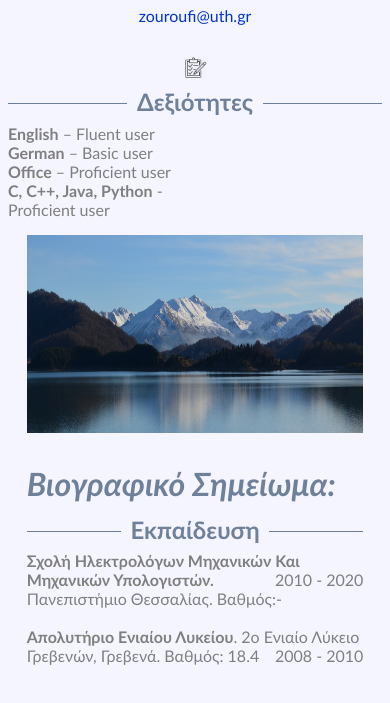
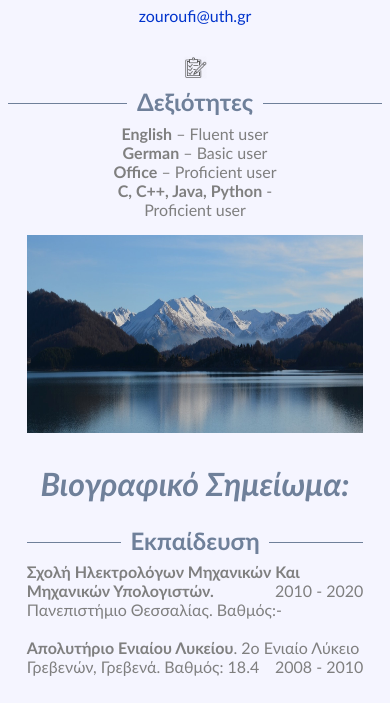
Before and after one commit to zouroufi/UTH-webpage, a plain HTML site: page index.html in a window 390 px wide. Shown: the part 721-1424 px from the top of the page. Drawn offline with Linux system fonts and the light colour scheme.

Commit message:
Add files via upload

```diff
--- a/style.css
+++ b/style.css
@@ -137,11 +137,23 @@ a:hover {
 		float: none ;
 		width: 100% ;
 	}
+
   	.cv {
 		float: none;
 		width: 100% ;
 		margin-left:-5%!important;
   	}
+
+  	.cv h1 {
+  		text-align: center;
+		margin-top: 5%;
+		margin-bottom: 10%;
+	}
+
+	li {
+		text-align: center;
+	}
+
    	body {
 		padding: 0
 	}
```
